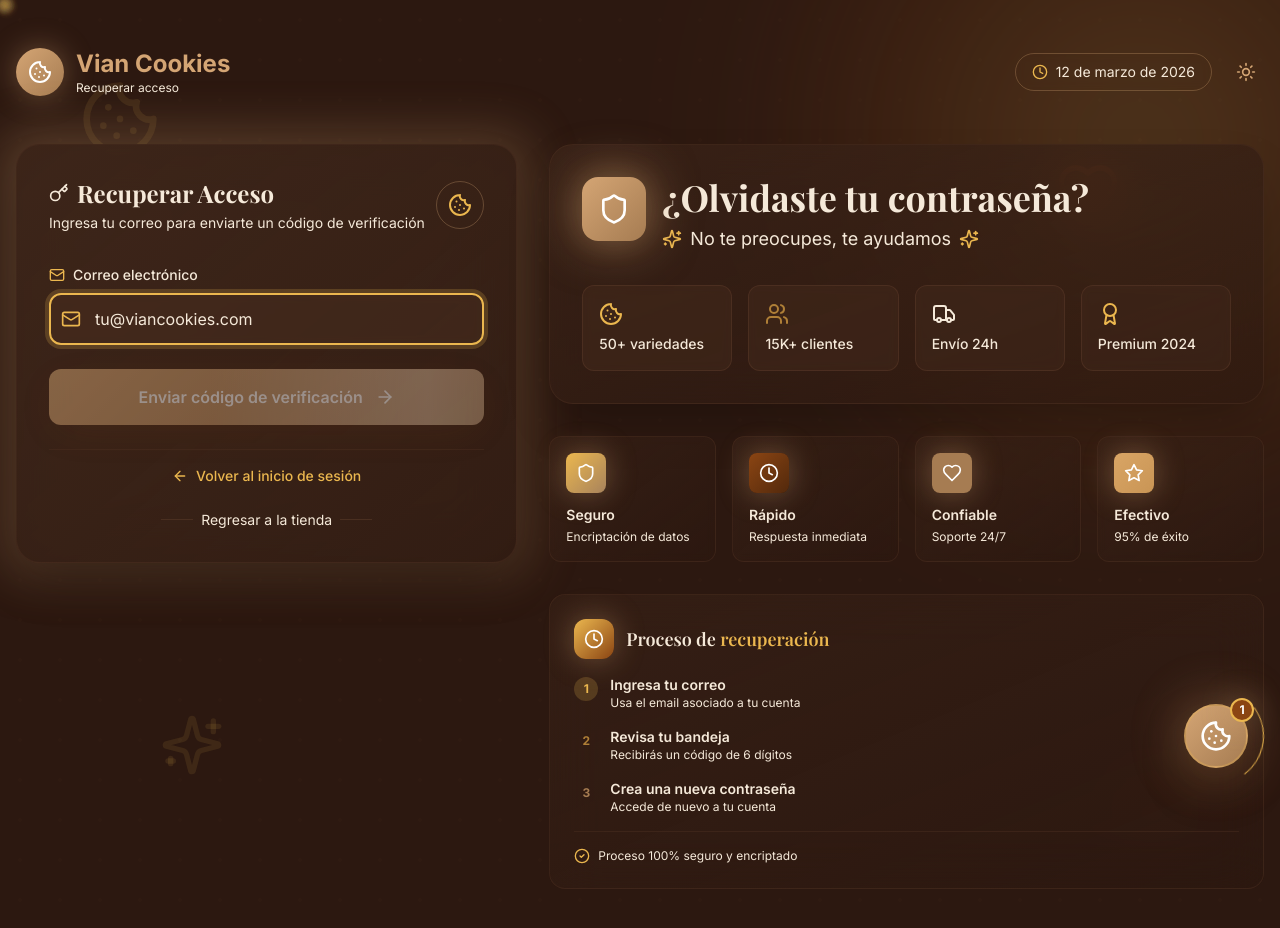
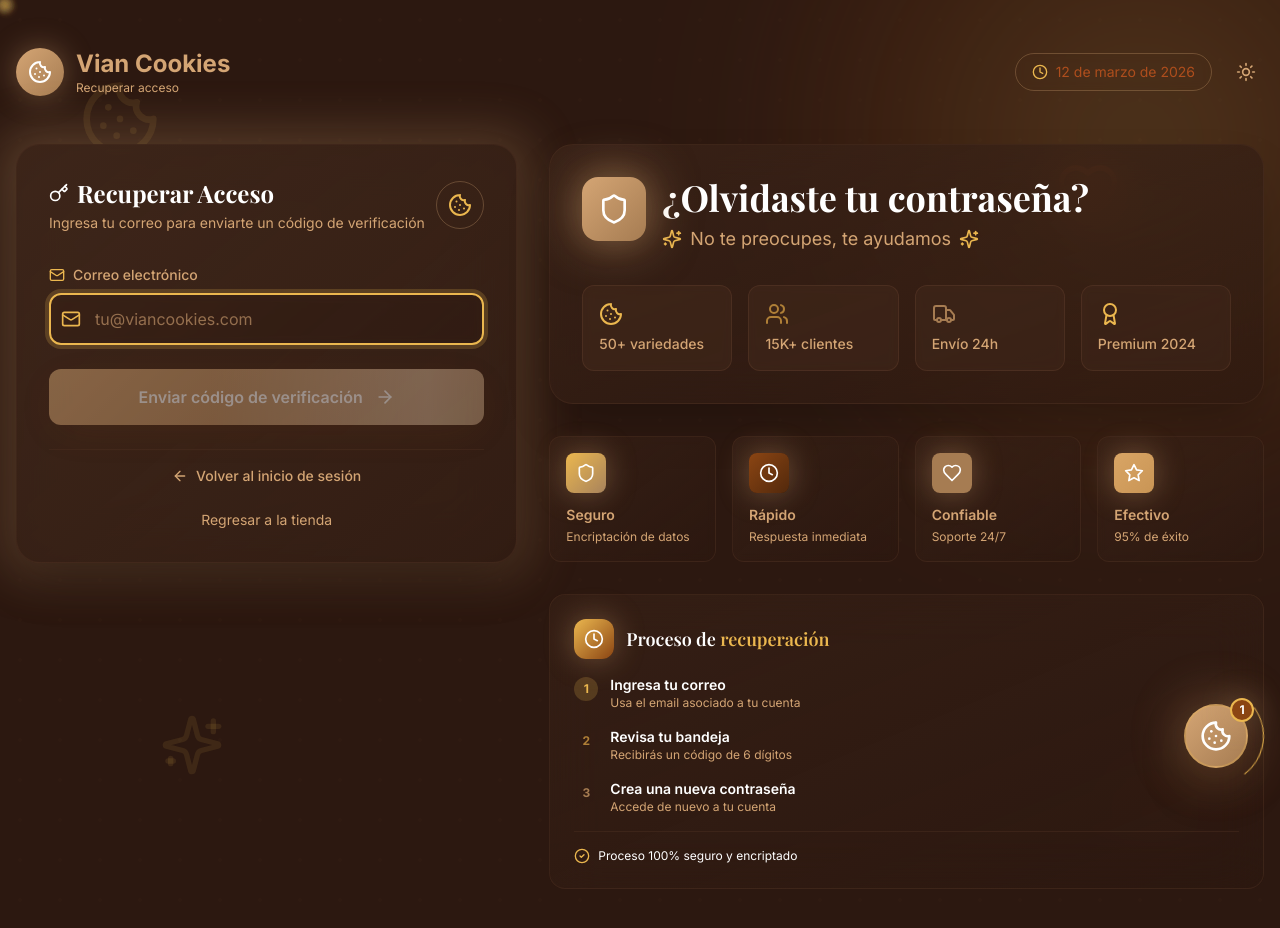
Before and after one commit to juandgg1611/Responsive-Next.js-Cookies-Homepage, a Next.js app: page /auth/recover in a window 1280 px wide. Shown: the top 928 px of the page. Built offline with nearby package versions, Linux system fonts and the light colour scheme; no server answers; a web font is replaced by a local one.

Commit message:
Change text colors from vanilla to caramel and white

```diff
--- a/app/auth/recover/PasswordRecoveryFlow.tsx
+++ b/app/auth/recover/PasswordRecoveryFlow.tsx
@@ -49,7 +49,7 @@ const pulseGlow = {
 const STATS = [
   { icon: Cookie, label: "50+ variedades", color: "text-cookie-400" },
   { icon: Users, label: "15K+ clientes", color: "text-chocolate-400" },
-  { icon: Truck, label: "Envío 24h", color: "text-vanilla" },
+  { icon: Truck, label: "Envío 24h", color: "text-caramel" },
   { icon: Award, label: "Premium 2024", color: "text-cookie-400" },
 ];
 
@@ -342,7 +342,7 @@ export const PasswordRecoveryFlow: React.FC<PasswordRecoveryFlowProps> = ({
       </motion.div>
       <motion.div
         animate={{ ...floatingAnimation, transition: { delay: 2 } }}
-        className="absolute top-40 right-40 text-vanilla/10"
+        className="absolute top-40 right-40 text-caramel/10"
       >
         <Heart className="w-16 h-16" />
       </motion.div>
@@ -370,11 +370,11 @@ export const PasswordRecoveryFlow: React.FC<PasswordRecoveryFlowProps> = ({
                 <h1 className="text-2xl font-bold text-cookie-500">
                   Vian Cookies
                 </h1>
-                <p className="text-xs text-vanilla">Recuperar acceso</p>
+                <p className="text-xs text-[#D4A574]">Recuperar acceso</p>
               </div>
             </Link>
             <div className="flex items-center gap-4">
-              <div className="flex items-center gap-2 text-vanilla bg-background-surface/50 px-4 py-2 rounded-full backdrop-blur-sm border border-border-light w-fit">
+              <div className="flex items-center gap-2 text-foreground bg-background-surface/50 px-4 py-2 rounded-full backdrop-blur-sm border border-border-light w-fit">
                 <Clock className="h-4 w-4 text-cookie-400" />
                 <span className="text-sm">
                   {time.toLocaleDateString("es-ES", {
@@ -407,11 +407,11 @@ export const PasswordRecoveryFlow: React.FC<PasswordRecoveryFlowProps> = ({
               <div className="relative bg-gradient-to-br from-[#3A2318]/90 to-[#2C1810]/80 backdrop-blur-xl rounded-3xl p-8 border border-[#4A2F20]/50 shadow-2xl">
                 <div className="flex items-center justify-between mb-8">
                   <div>
-                    <h3 className="text-2xl font-display font-bold text-vanilla flex items-center gap-2">
+                    <h3 className="text-2xl font-display font-bold text-white flex items-center gap-2">
                       {currentStep.icon}
                       {currentStep.title}
                     </h3>
-                    <p className="text-sm text-vanilla mt-1">
+                    <p className="text-sm text-[#D4A574] mt-1">
                       {currentStep.description}
                     </p>
                   </div>
@@ -423,7 +423,7 @@ export const PasswordRecoveryFlow: React.FC<PasswordRecoveryFlowProps> = ({
                 {/* Barra de progreso (pasos 2-4) */}
                 {step > 1 && (
                   <div className="mb-6">
-                    <div className="flex justify-between text-xs text-vanilla mb-2">
+                    <div className="flex justify-between text-xs text-[#D4A574] mb-2">
                       <span>Paso {step - 1} de 3</span>
                       <span>{Math.round(((step - 1) / 3) * 100)}%</span>
                     </div>
@@ -460,7 +460,7 @@ export const PasswordRecoveryFlow: React.FC<PasswordRecoveryFlowProps> = ({
                     {step === 1 && (
                       <form onSubmit={handleEmailSubmit} className="space-y-6">
                         <div className="space-y-2">
-                          <label className="text-sm font-medium text-vanilla flex items-center gap-2">
+                          <label className="text-sm font-medium text-[#D4A574] flex items-center gap-2">
                             <Mail className="w-4 h-4 text-cookie-400" />
                             Correo electrónico
                           </label>
@@ -469,12 +469,12 @@ export const PasswordRecoveryFlow: React.FC<PasswordRecoveryFlowProps> = ({
                               type="email"
                               value={email}
                               onChange={(e) => setEmail(e.target.value)}
-                              className="w-full px-4 py-3 pl-11 bg-[#4A2F20]/60 backdrop-blur-sm border-2 border-[#5D3A2B] rounded-xl text-vanilla placeholder-caramel/60 focus:outline-none focus:border-cookie-400 focus:ring-4 focus:ring-cookie-400/20 transition-all duration-300"
+                              className="w-full px-4 py-3 pl-11 bg-background/60 backdrop-blur-sm border-2 border-border rounded-xl text-[#D4A574] placeholder-[#D4A574]/60 focus:outline-none focus:border-cookie-400 focus:ring-4 focus:ring-cookie-400/20 transition-all duration-300"
                               placeholder="tu@viancookies.com"
                               required
                               autoFocus
                             />
-                            <Mail className="absolute left-3 top-1/2 -translate-y-1/2 w-5 h-5 text-vanilla/60 group-focus-within:text-cookie-400 transition-colors" />
+                            <Mail className="absolute left-3 top-1/2 -translate-y-1/2 w-5 h-5 text-[#D4A574]/60 group-focus-within:text-cookie-400 transition-colors" />
                           </div>
                         </div>
 
@@ -545,7 +545,7 @@ export const PasswordRecoveryFlow: React.FC<PasswordRecoveryFlowProps> = ({
                   <div className="mt-6 pt-4 border-t border-[#4A2F20]/50">
                     <Link
                       href="/auth/login"
-                      className="text-cookie-400 hover:text-cookie-300 text-sm font-medium transition-colors flex items-center justify-center mx-auto group"
+                      className="text-[#D4A574] hover:text-cookie-400 text-sm font-medium transition-colors flex items-center justify-center mx-auto group"
                     >
                       <ArrowLeft className="h-4 w-4 mr-2 group-hover:-translate-x-1 transition-transform" />
                       Volver al inicio de sesión
@@ -556,11 +556,11 @@ export const PasswordRecoveryFlow: React.FC<PasswordRecoveryFlowProps> = ({
                 <div className="mt-4 text-center">
                   <Link
                     href="/"
-                    className="inline-flex items-center gap-2 text-sm text-vanilla hover:text-cookie-400 transition-colors group"
+                    className="inline-flex items-center gap-2 text-sm text-[#D4A574] hover:text-cookie-400 transition-colors group"
                   >
-                    <span className="w-8 h-px bg-[#4A2F20] group-hover:bg-cookie-400 transition-colors" />
+                    <span className="w-8 h-px bg-background/50 group-hover:bg-[#D4A574]/50 transition-colors" />
                     <span>Regresar a la tienda</span>
-                    <span className="w-8 h-px bg-[#4A2F20] group-hover:bg-cookie-400 transition-colors" />
+                    <span className="w-8 h-px bg-background/50 group-hover:bg-[#D4A574]/50 transition-colors" />
                   </Link>
                 </div>
               </div>
@@ -586,10 +586,10 @@ export const PasswordRecoveryFlow: React.FC<PasswordRecoveryFlowProps> = ({
                   />
                 </div>
                 <div>
-                  <h2 className="text-3xl md:text-4xl font-display font-bold text-vanilla mb-2">
+                  <h2 className="text-3xl md:text-4xl font-display font-bold text-white mb-2">
                     ¿Olvidaste tu contraseña?
                   </h2>
-                  <p className="text-vanilla text-lg flex items-center gap-2">
+                  <p className="text-[#D4A574] text-lg flex items-center gap-2">
                     <Sparkles className="w-5 h-5 text-cookie-400" />
                     <span>No te preocupes, te ayudamos</span>
                     <Sparkles className="w-5 h-5 text-cookie-400" />
@@ -608,7 +608,7 @@ export const PasswordRecoveryFlow: React.FC<PasswordRecoveryFlowProps> = ({
                     <stat.icon
                       className={`w-6 h-6 ${stat.color} mb-2 group-hover:scale-110 transition-transform`}
                     />
-                    <p className="text-sm font-medium text-vanilla">
+                    <p className="text-sm font-medium text-[#D4A574]">
                       {stat.label}
                     </p>
                   </motion.div>
@@ -633,10 +633,10 @@ export const PasswordRecoveryFlow: React.FC<PasswordRecoveryFlowProps> = ({
                   >
                     <b.icon className="w-5 h-5 text-white" />
                   </div>
-                  <h3 className="font-semibold text-vanilla text-sm mb-1">
+                  <h3 className="font-semibold text-[#D4A574] text-sm mb-1">
                     {b.title}
                   </h3>
-                  <p className="text-xs text-vanilla">{b.description}</p>
+                  <p className="text-xs text-[#D4A574]">{b.description}</p>
                 </motion.div>
               ))}
             </motion.div>
@@ -651,7 +651,7 @@ export const PasswordRecoveryFlow: React.FC<PasswordRecoveryFlowProps> = ({
                 <div className="w-10 h-10 rounded-xl bg-gradient-to-br from-cookie-400 to-chocolate-500 flex items-center justify-center shadow-glow">
                   <Clock className="w-5 h-5 text-white" />
                 </div>
-                <h3 className="text-lg font-display font-semibold text-vanilla">
+                <h3 className="text-lg font-display font-semibold text-white">
                   Proceso de{" "}
                   <span className="text-cookie-400">recuperación</span>
                 </h3>
@@ -686,10 +686,10 @@ export const PasswordRecoveryFlow: React.FC<PasswordRecoveryFlowProps> = ({
                       </span>
                     </div>
                     <div>
-                      <h4 className="text-sm font-semibold text-vanilla">
+                      <h4 className="text-sm font-semibold text-white">
                         {s.title}
                       </h4>
-                      <p className="text-xs text-vanilla">{s.desc}</p>
+                      <p className="text-xs text-[#D4A574]">{s.desc}</p>
                     </div>
                   </div>
                 ))}
@@ -697,7 +697,7 @@ export const PasswordRecoveryFlow: React.FC<PasswordRecoveryFlowProps> = ({
               <div className="mt-4 pt-4 border-t border-[#4A2F20]/50">
                 <div className="flex items-center gap-2">
                   <CheckCircle2 className="w-4 h-4 text-cookie-400" />
-                  <span className="text-xs text-vanilla">
+                  <span className="text-xs text-white">
                     Proceso 100% seguro y encriptado
                   </span>
                 </div>
```
